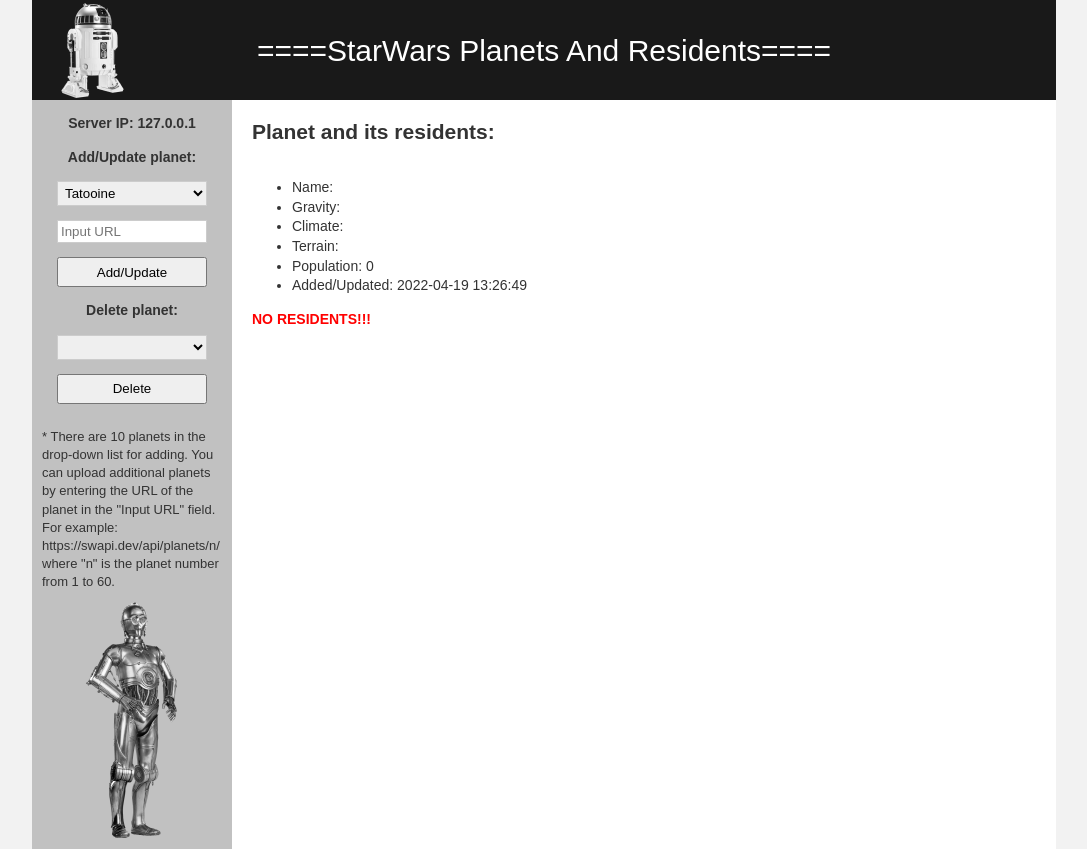
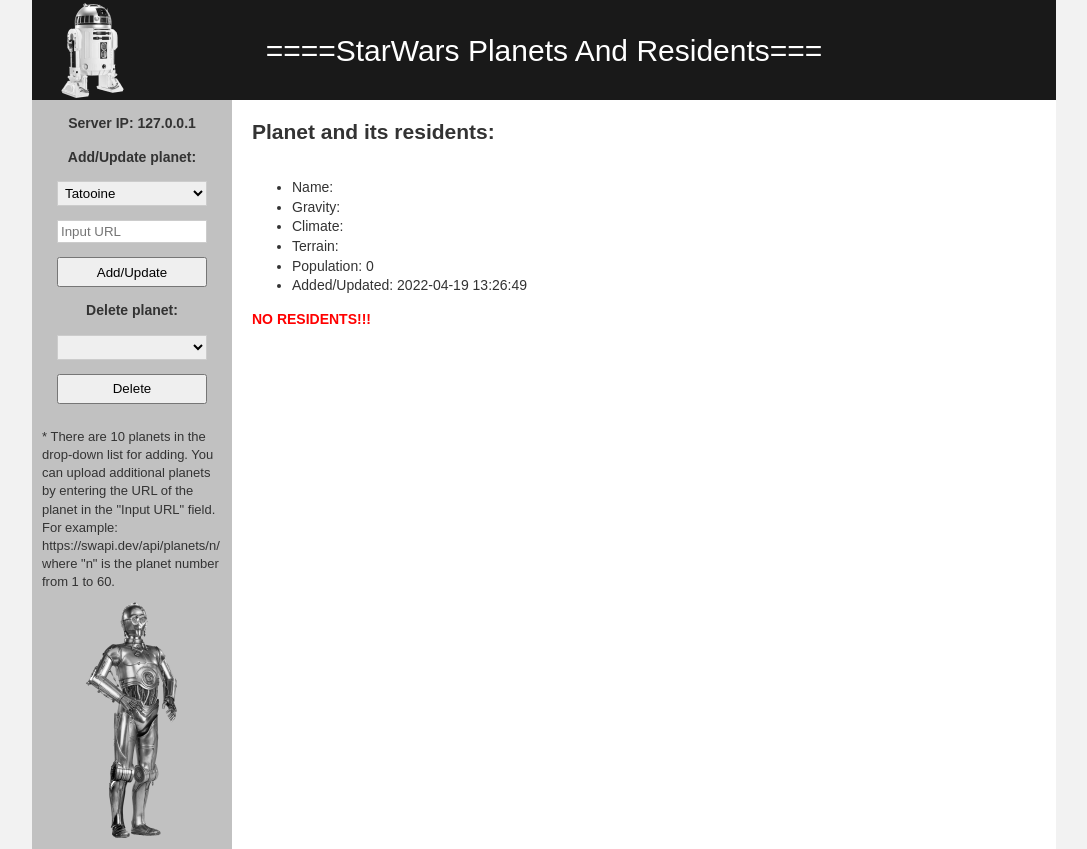
Before and after one commit to dobarden/epam24-diploma, a Flask app: page / in a window 1280 px wide. Shown: the top 849 px of the page, without its empty margins (96-1183 px from the left). Run offline with Flask 2, Linux system fonts and the light colour scheme; data that the repository does not hold is empty.

Commit message:
Some changes in index.html

```diff
--- a/swapp/templates/index.html
+++ b/swapp/templates/index.html
@@ -12,7 +12,7 @@
     <div class="content-wrapper">
         <header class="header">
             <img style="position:absolute; left:10px;" src="{{ url_for('static', filename='r2d2.png') }}">
-            <p class="text_head">====StarWars Planets And Residents====</p>
+            <p class="text_head">====StarWars Planets And Residents===</p>
 
         </header>
 
```
